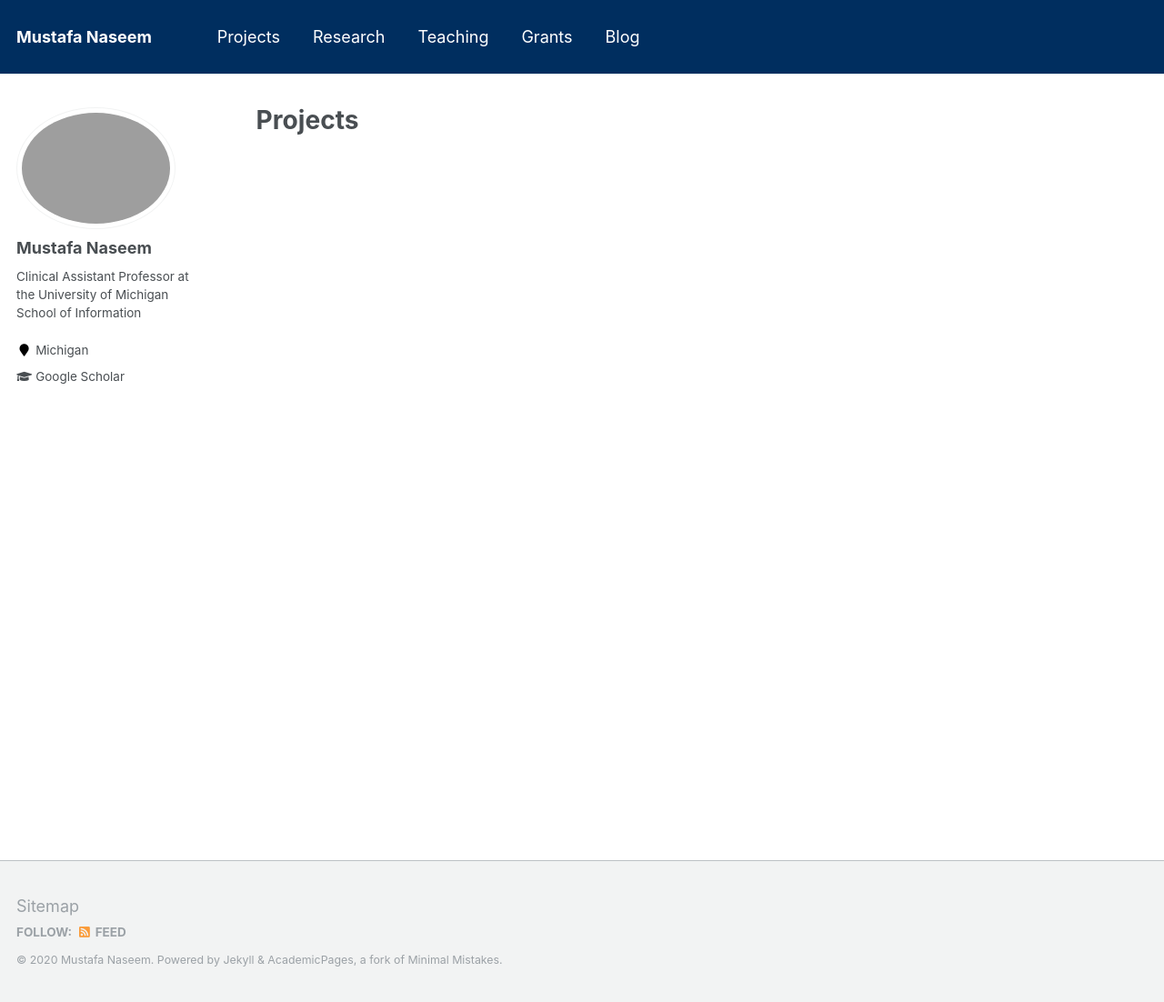
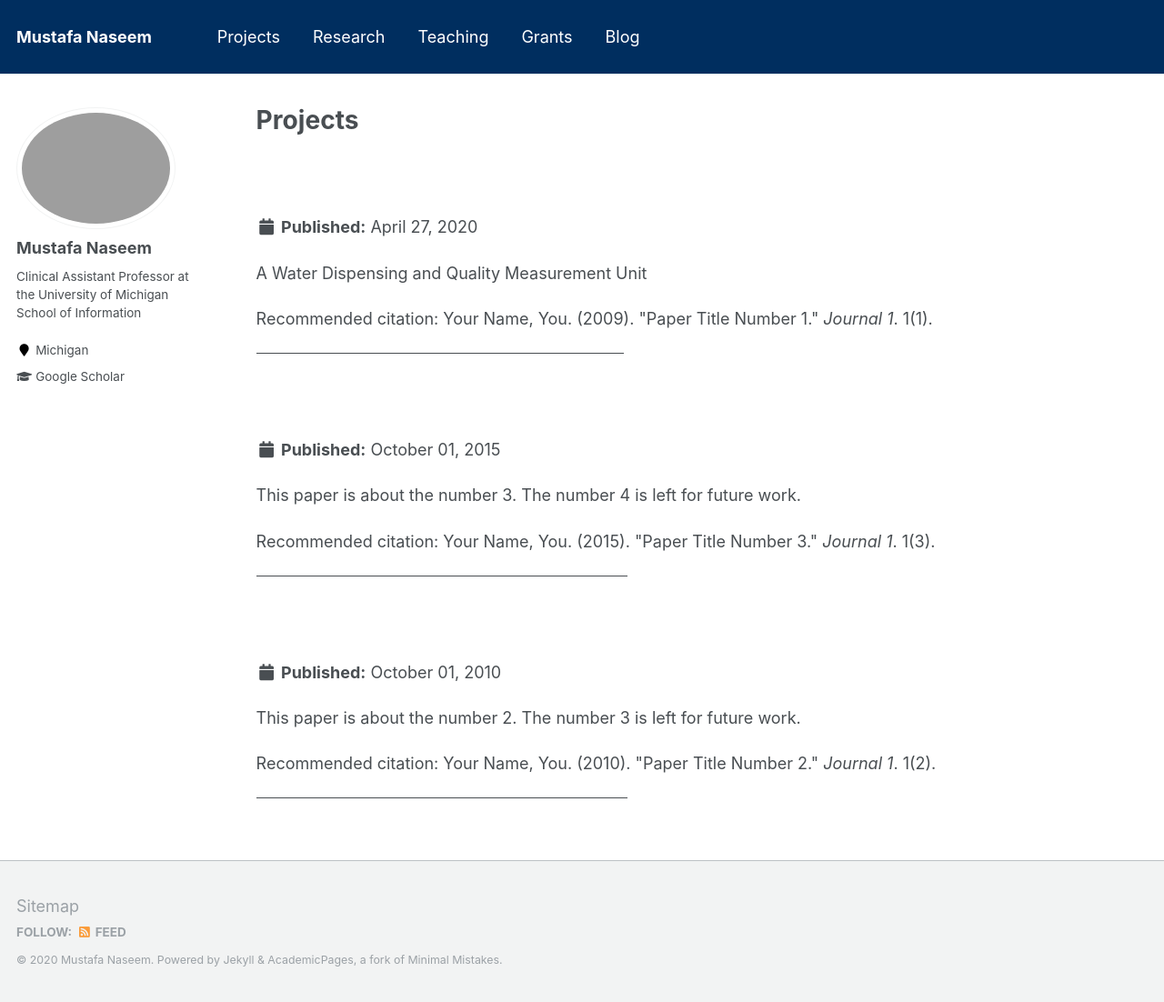
Before and after one commit to mustafanaseem/mustafanaseem.github.io, a Jekyll site: the page built from _pages/projects.md, in a window 1280 px wide and 1102 px high. Shown: the whole window at 91% size. Built offline with Jekyll 4.4.1, drawn with Linux system fonts in a browser that asks for light colours.

Commit message:
added WaterATM project

```diff
--- a/_pages/projects.md
+++ b/_pages/projects.md
@@ -11,6 +11,6 @@ author_profile: true
 
 {% include base_path %}
 
-{% for post in site.publications reversed %}
+{% for post in site.projects reversed %}
   {% include archive-single.html %}
 {% endfor %}
--- /dev/null
+++ b/_projects/2020-04-27-water-atm.md
@@ -0,0 +1,11 @@
+---
+title: "Water ATM"
+collection: projects
+permalink: /project/2020-04-27-water-atm
+excerpt: 'A Water Dispensing and Quality Measurement Unit'
+date: 2020-04-27
+venue: ''
+paperurl: 'http://academicpages.github.io/files/paper1.pdf'
+citation: 'Your Name, You. (2009). &quot;Paper Title Number 1.&quot; <i>Journal 1</i>. 1(1).'
+---
+WaterATM is a user friendly automated water dispensing machine installed over filtration plants. It regulates usage of clean drinking water by using a user authentication mechanism. It provides technological innovations and help in saving clean and filtered water wastage which eventually impacts the community health.
```
Also changed, not shown: _projects/2009-10-01-paper-title-number-1.md (deleted, +0 -15 lines).
